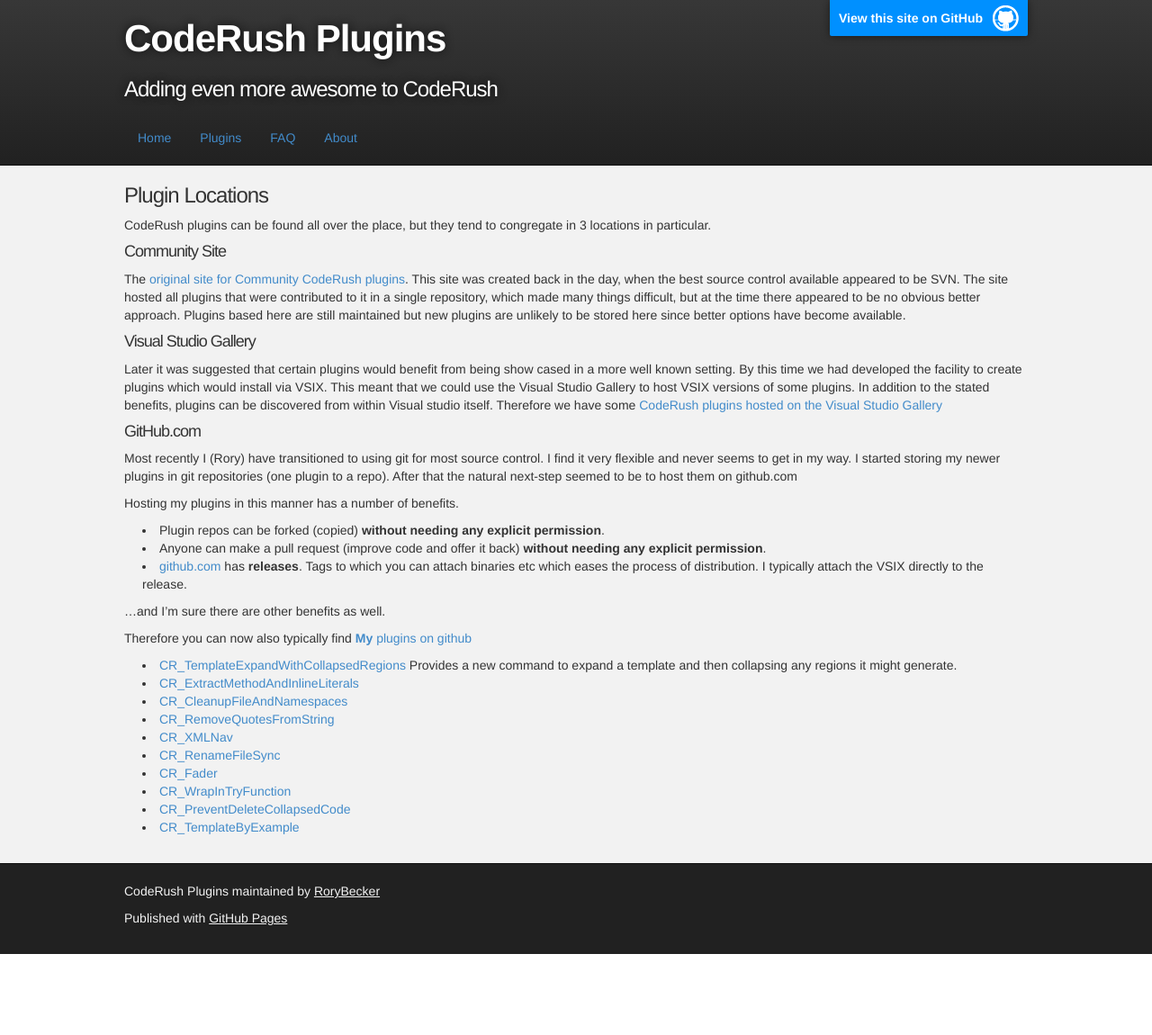
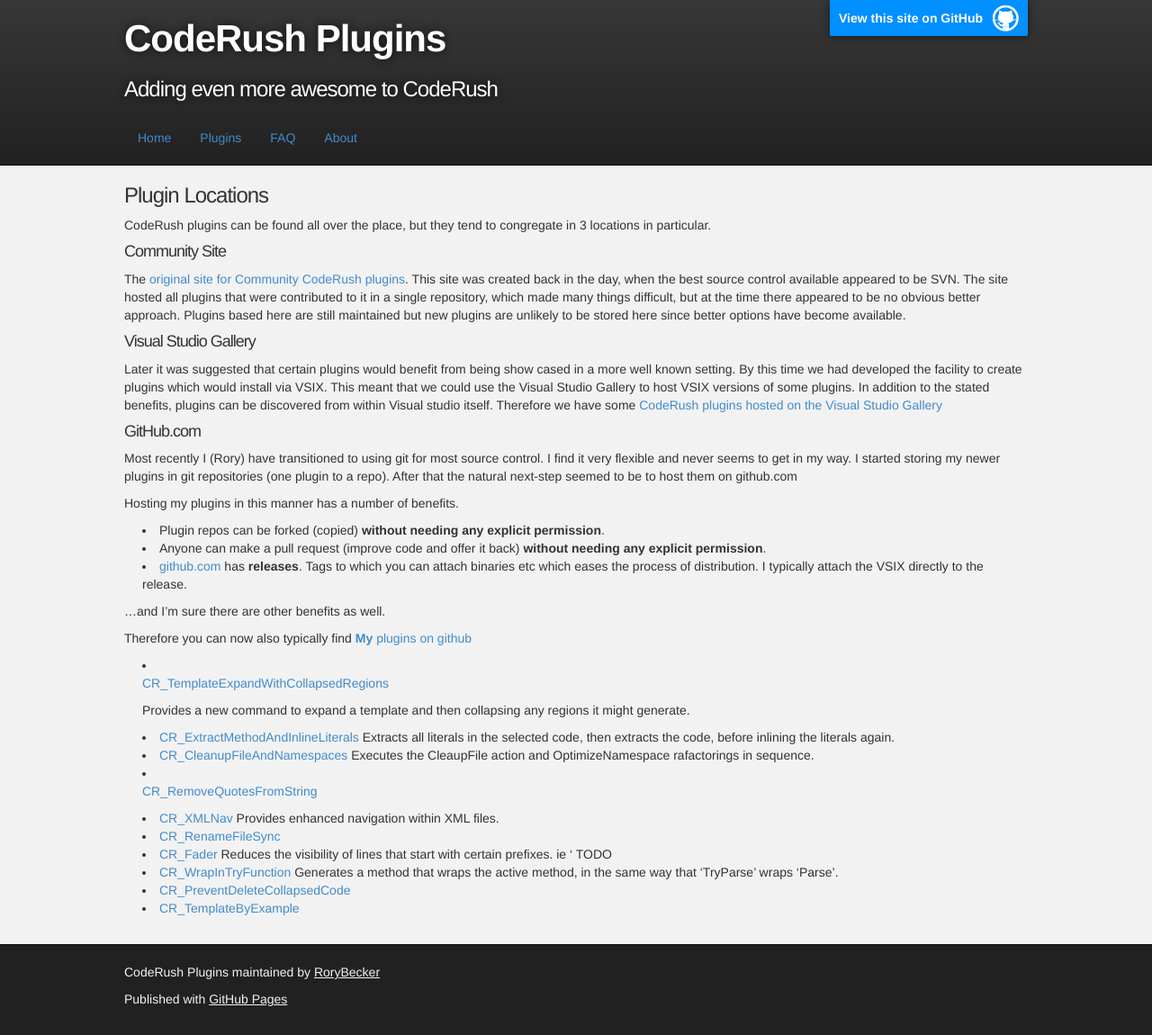
Before and after one commit to RoryBecker/CodeRushPlugins, a Jekyll site: the page built from Plugins.md, in a window 1280 px wide. Shown: the whole page at 90% size. Built offline with Jekyll 4.4.1, drawn with Linux system fonts in a browser that asks for light colours; Markdown is read by kramdown in place of the engine named in the settings; before the commit the page ends 1060 px from its top, so only the background shows below that.

Commit message:
- Added descriptions for recent plugins on plugin page.

```diff
--- a/Plugins.md
+++ b/Plugins.md
@@ -29,13 +29,20 @@
 Therefore you can now also typically find [__My__ plugins on github](https://github.com/search?q=CodeRush++user%3ARoryBecker&type=Repositories&ref=advsearch&l=)
 
  * [CR_TemplateExpandWithCollapsedRegions](https://github.com/RoryBecker/CR_TemplateExpandWithCollapsedRegions)
+
    Provides a new command to expand a template and then collapsing any regions it might generate.
  * [CR_ExtractMethodAndInlineLiterals](https://github.com/RoryBecker/CR_ExtractMethodAndInlineLiterals)
+   Extracts all literals in the selected code, then extracts the code, before inlining the literals again.
  * [CR_CleanupFileAndNamespaces](https://github.com/RoryBecker/CR_CleanupFileAndNamespaces)
+    Executes the CleaupFile action and OptimizeNamespace rafactorings in sequence.
  * [CR_RemoveQuotesFromString](https://github.com/RoryBecker/CR_RemoveQuotesFromString)
+
  * [CR_XMLNav](https://github.com/RoryBecker/CR_XMLNav)
+    Provides enhanced navigation within XML files.
  * [CR_RenameFileSync](https://github.com/RoryBecker/CR_RenameFileSync)
  * [CR_Fader](https://github.com/RoryBecker/CR_Fader)
+    Reduces the visibility of lines that start with certain prefixes. ie ' TODO
  * [CR_WrapInTryFunction](https://github.com/RoryBecker/CR_WrapInTryFunction)
+    Generates a method that wraps the active method, in the same way that 'TryParse' wraps 'Parse'.
  * [CR_PreventDeleteCollapsedCode](https://github.com/RoryBecker/CR_PreventDeleteCollapsedCode)
  * [CR_TemplateByExample](https://github.com/RoryBecker/CR_TemplateByExample)
```
